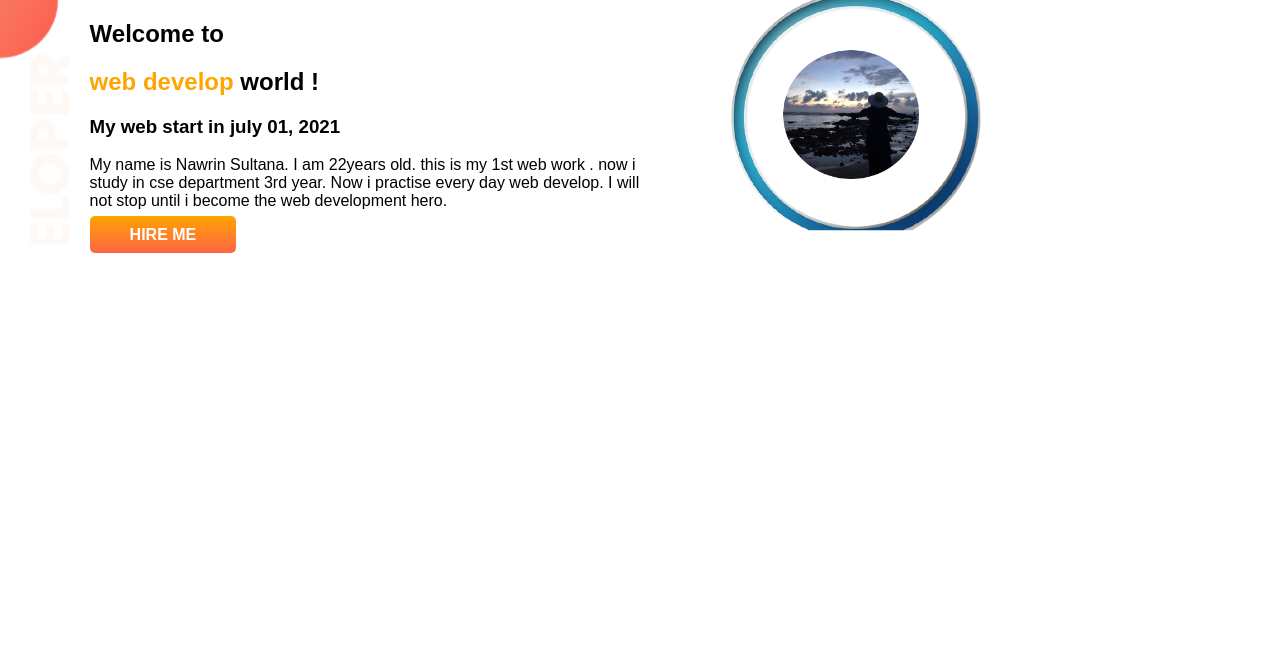
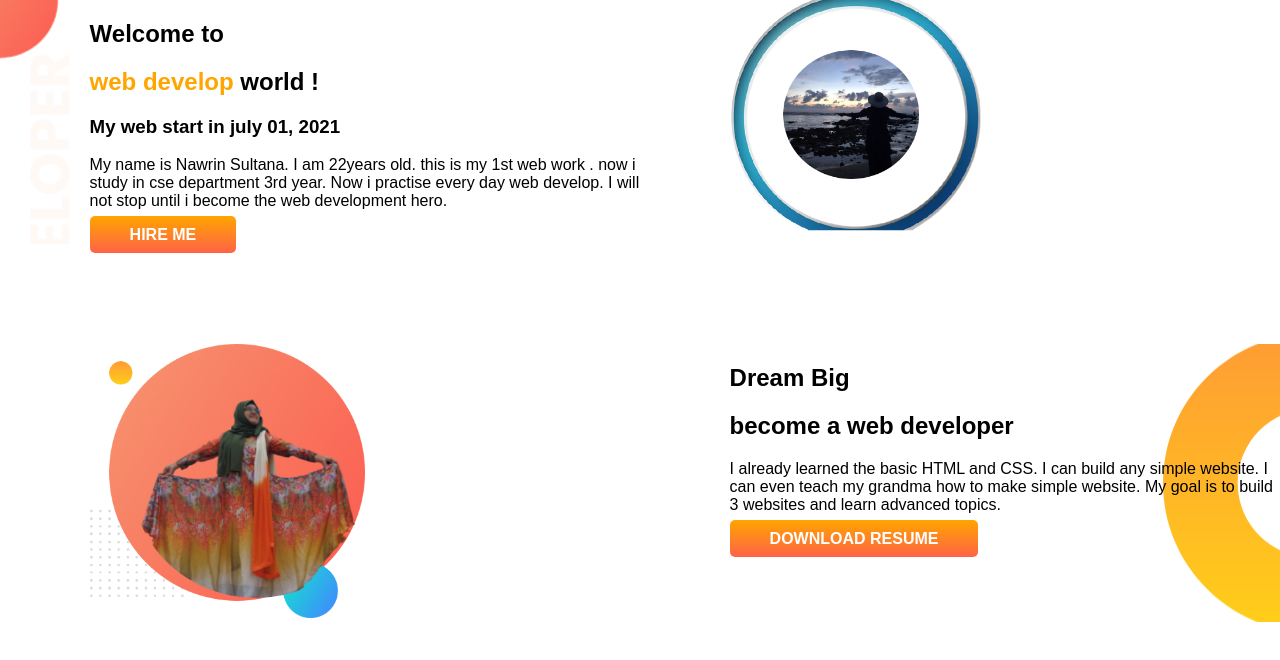
Before and after one commit to nawrin120/my-portfolio, a plain HTML site: page index.html in a window 1280 px wide. Drawn offline with Linux system fonts and the light colour scheme; a web font is replaced by a local one.

Commit message:
dream added

```diff
--- a/index.html
+++ b/index.html
@@ -31,6 +31,23 @@
             <img src="my pic/1st web pic.png" alt="">
         </div>
     </section>
+    <section class="dream-big">
+        <div class="half-width">
+            <img src="my pic/shampa.png" alt="">
+
+        </div>
+        <div class="half-width">
+            <h1>Dream Big</h1>
+            <h2>become a web developer</h2>
+            <p>
+                I already learned the basic HTML and CSS. I can build any simple website. I can even teach my grandma
+                how to make simple website. My goal is to build 3 websites and learn advanced topics.
+            </p>
+            <a class="link-button" target="_blank" href="">DOWNLOAD RESUME</a>
+
+        </div>
+
+    </section>
 </body>
 
 </html>
--- a/style.css
+++ b/style.css
@@ -7,6 +7,8 @@ body{
 }
 section{
     display: flex;
+    margin-bottom: 100px;
+
 }
 .half-width{
     width: 50%;
@@ -28,3 +30,8 @@ section{
     background-image: url(images/top-banner.png);
     background-repeat: no-repeat;
 }
+.dream-big{
+    background-image: url(images/dream-bg.png);
+    background-repeat:no-repeat;
+    background-position: right;
+}
```
